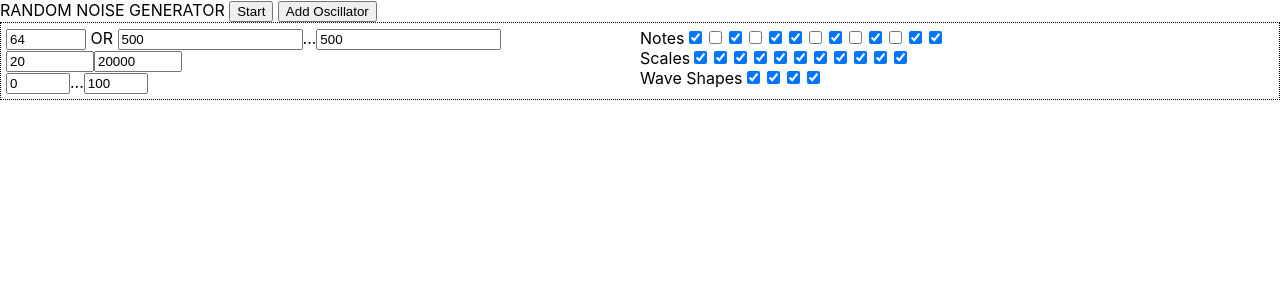
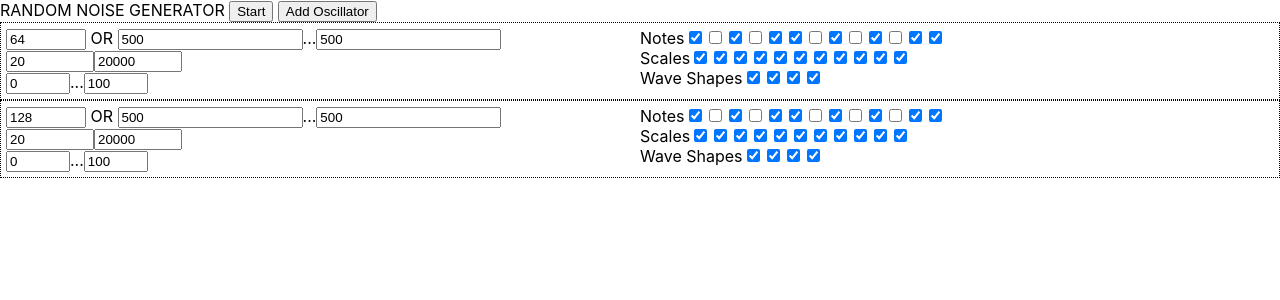
Before and after one commit to CodeKrakken/random-noise-generator, a React (Create React App) app: page / in a window 1280 px wide. Shown: the top 300 px of the page. Built offline with nearby package versions, Linux system fonts and the light colour scheme.

Commit message:
Start with 2 working oscillators

```diff
--- a/src/App.jsx
+++ b/src/App.jsx
@@ -49,9 +49,48 @@ function App() {
     }
   }
 
+  const oscillator = context.createOscillator()
+  const oscillator2 = context.createOscillator()
+  const gain = context.createGain()
+  const gain2 = context.createGain()
+  oscillator.connect(gain);
+  oscillator2.connect(gain2);
+  gain.connect(context.destination);
+  gain2.connect(context.destination);
+  gain.gain.value = 0
+  gain2.gain.value = 0
+  oscillator.start(0);
+  oscillator2.start(0);
 
   const [cycleButtonLabel,  setCycleButtonLabel ] = useState('Start')
-  const [nodes,             setNodes            ] = useState([])
+  const [nodes,             setNodes            ] = useState([{
+    oscillator      : oscillator,
+    gain            : gain,
+    minFrequency    : 20,
+    maxFrequency    : 20000,
+    bpm             : 64,
+    minNoteLength   : 500,
+    maxNoteLength   : 500,
+    minVolume       : 0,
+    maxVolume       : 100,
+    activeNotes     : [1, 3, 5, 6, 8, 10, 12, 13],
+    activeScales    : [0,1,2,3,4,5,6,7,8,9,10,11],
+    activeWaveShapes: waveShapes
+  },
+  {
+    oscillator      : oscillator2,
+    gain            : gain2,
+    minFrequency    : 20,
+    maxFrequency    : 20000,
+    bpm             : 128,
+    minNoteLength   : 500,
+    maxNoteLength   : 500,
+    minVolume       : 0,
+    maxVolume       : 100,
+    activeNotes     : [1, 3, 5, 6, 8, 10, 12, 13],
+    activeScales    : [0,1,2,3,4,5,6,7,8,9,10,11],
+    activeWaveShapes: waveShapes
+  }])
 
   const getRandomFrequency = (i) => {
     const minFrequency = +document.getElementById(`minFrequency${i}`).value
@@ -147,9 +186,9 @@ function App() {
   const notes   = [1,2,3,4,5,6,7,8,9,10,11,12,13]
   const scales  = [0,1,2,3,4,5,6,7,8,9,10]
 
-  useEffect(() => {
-    setUpSample()
-  }, [])
+  // useEffect(() => {
+  //   setUpSample()
+  // }, [])
 
   const setUpSample = async () => {
     addOscillator(64)
```
